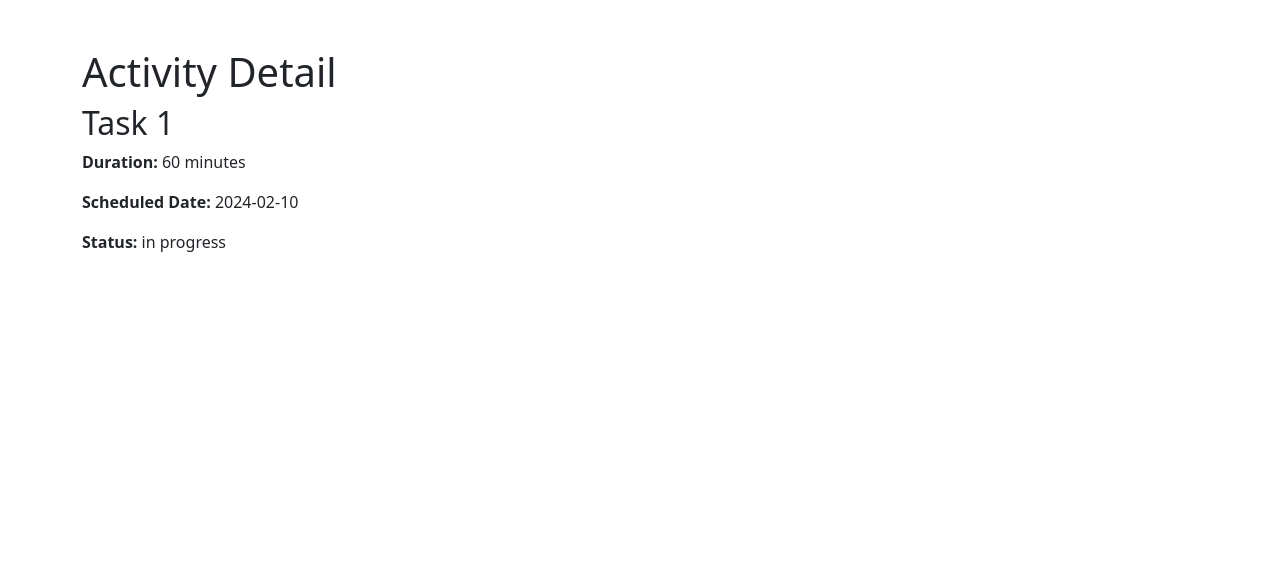
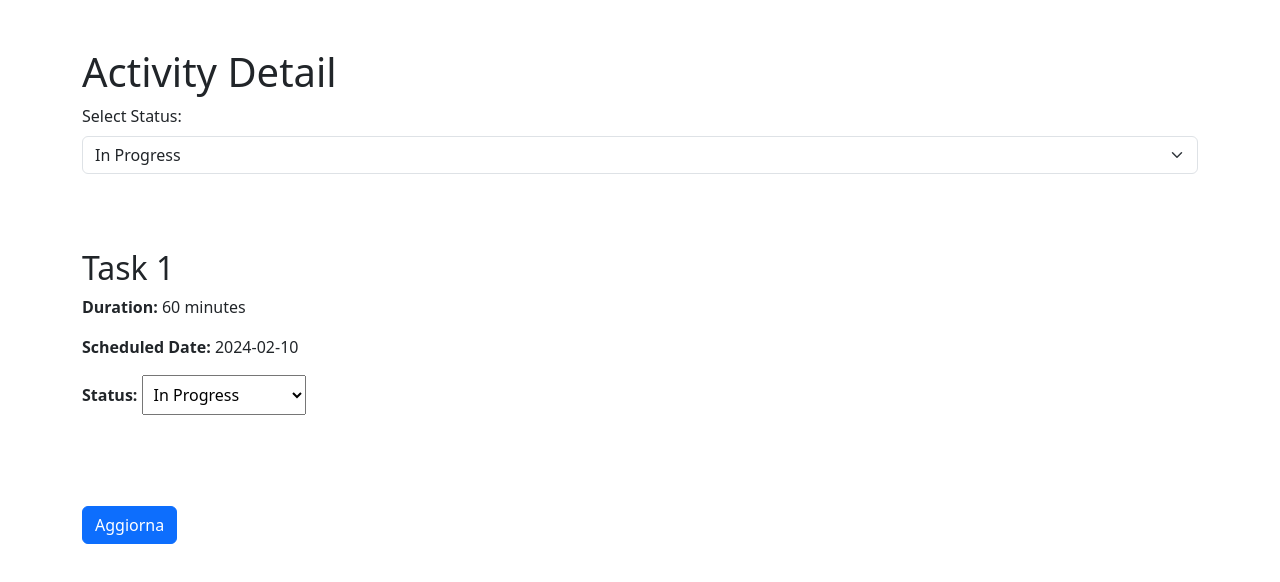
Before and after one commit to LightDestory/IoT_CapybaraSafe, a plain HTML site: page web/frontend/activities/activity_detail.html in a window 1280 px wide. Drawn offline with nearby package versions, Linux system fonts and the light colour scheme.

Commit message:
Aggiunto pulsantino Aggiorna per modificare lo stato attuale delle diverse attività

```diff
--- a/web/frontend/activities/activity_detail.html
+++ b/web/frontend/activities/activity_detail.html
@@ -13,9 +13,21 @@
 
     <div class="container mt-5">
         <h1>Activity Detail</h1>
+        <!-- Aggiunta del menu a tendina per lo stato -->
+        <div class="mb-3">
+            <label for="statusDropdown" class="form-label">Select Status:</label>
+            <select id="statusDropdown" class="form-select" v-model="selectedStatus">
+                <option value="in progress">In Progress</option>
+                <option value="to be completed">To be Completed</option>
+                <option value="scheduled">Scheduled</option>
+                <option value="completed">Completed</option>
+            </select>
+        </div>
+
         <div id="activity-details">
             <!-- Activity details will be dynamically populated here -->
         </div>
+
     </div>
 
     <script src="https://cdn.jsdelivr.net/npm/vue@2.6.14/dist/vue.js"></script>
--- a/web/frontend/activities/activity_detail.js
+++ b/web/frontend/activities/activity_detail.js
@@ -13,8 +13,6 @@ document.addEventListener('DOMContentLoaded', function () {
         status: "in progress"
         // Altri dettagli dell'attività possono essere aggiunti qui
     };
-
-    // Fetch activity details from the server (puoi usare AJAX, fetch o altri metodi)
     // In questo caso, useremo i mock data al posto di una richiesta al server
     const activityDetails = mockActivityDetails;
 
@@ -24,7 +22,26 @@ document.addEventListener('DOMContentLoaded', function () {
         <h2>${activityDetails.text_description}</h2>
         <p><strong>Duration:</strong> ${activityDetails.duration_minute} minutes</p>
         <p><strong>Scheduled Date:</strong> ${activityDetails.scheduled_date}</p>
-        <p><strong>Status:</strong> ${activityDetails.status}</p>
-        <!-- Altri dettagli dell'attività possono essere aggiunti qui -->
+       <p><strong>Status:</strong>
+            <select id="statusDropdown">
+                <option value="in progress">In Progress</option>
+                <option value="to be completed">To be Completed</option>
+                <option value="scheduled">Scheduled</option>
+                <option value="completed">Completed</option>
+            </select>
+        </p>
+        <button class="btn btn-primary" id="updateButton">Aggiorna</button>
     `;
+    // Imposta il valore iniziale del menu a tendina con lo stato corrente dell'attività
+    document.getElementById('statusDropdown').value = activityDetails.status;
+
+    // Aggiungi un listener per il pulsante "Aggiorna"
+    document.getElementById('updateButton').addEventListener('click', function () {
+        // Recupera il nuovo stato selezionato dal menu a tendina
+        const selectedStatus = document.getElementById('statusDropdown').value;
+
+        // Aggiorna lo stato dell'attività
+        console.log("Nuovo stato selezionato:", selectedStatus);
+        window.location.href = '../activities/index.html';
+    });
 });
```
